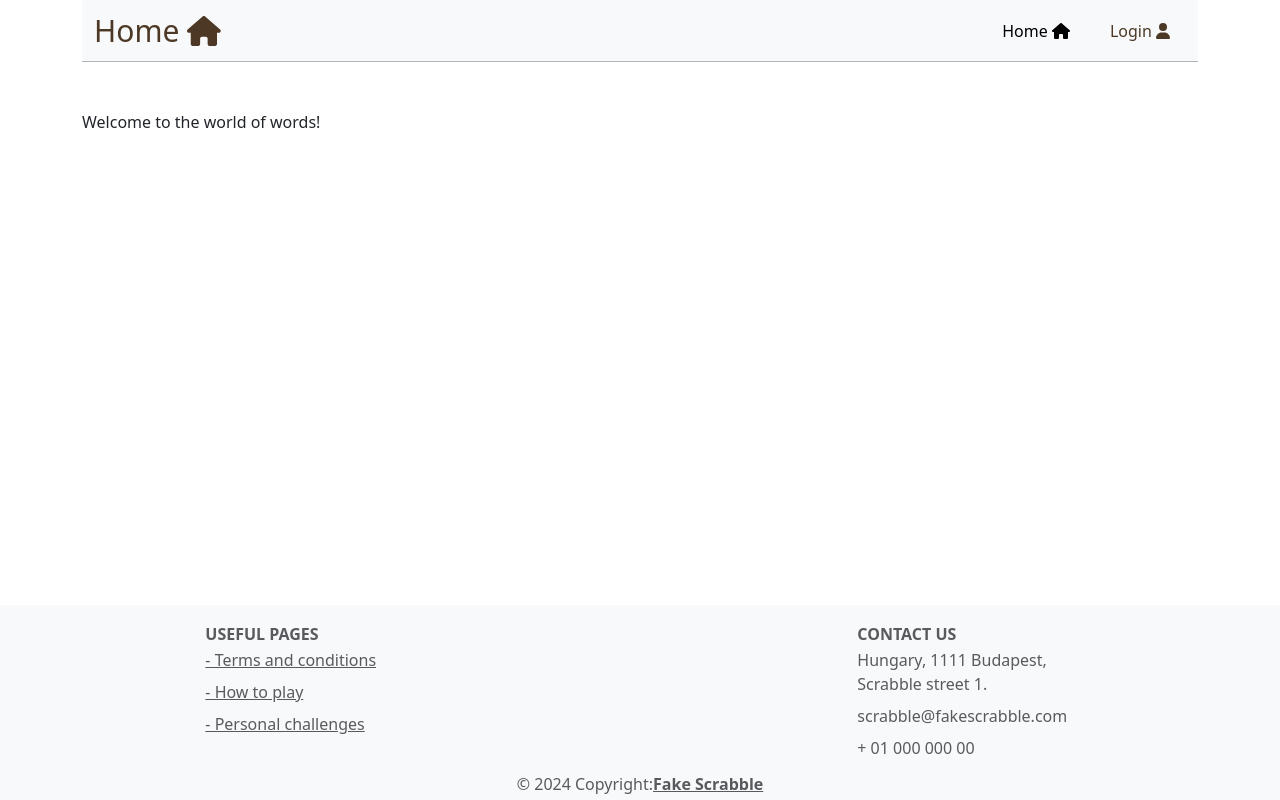
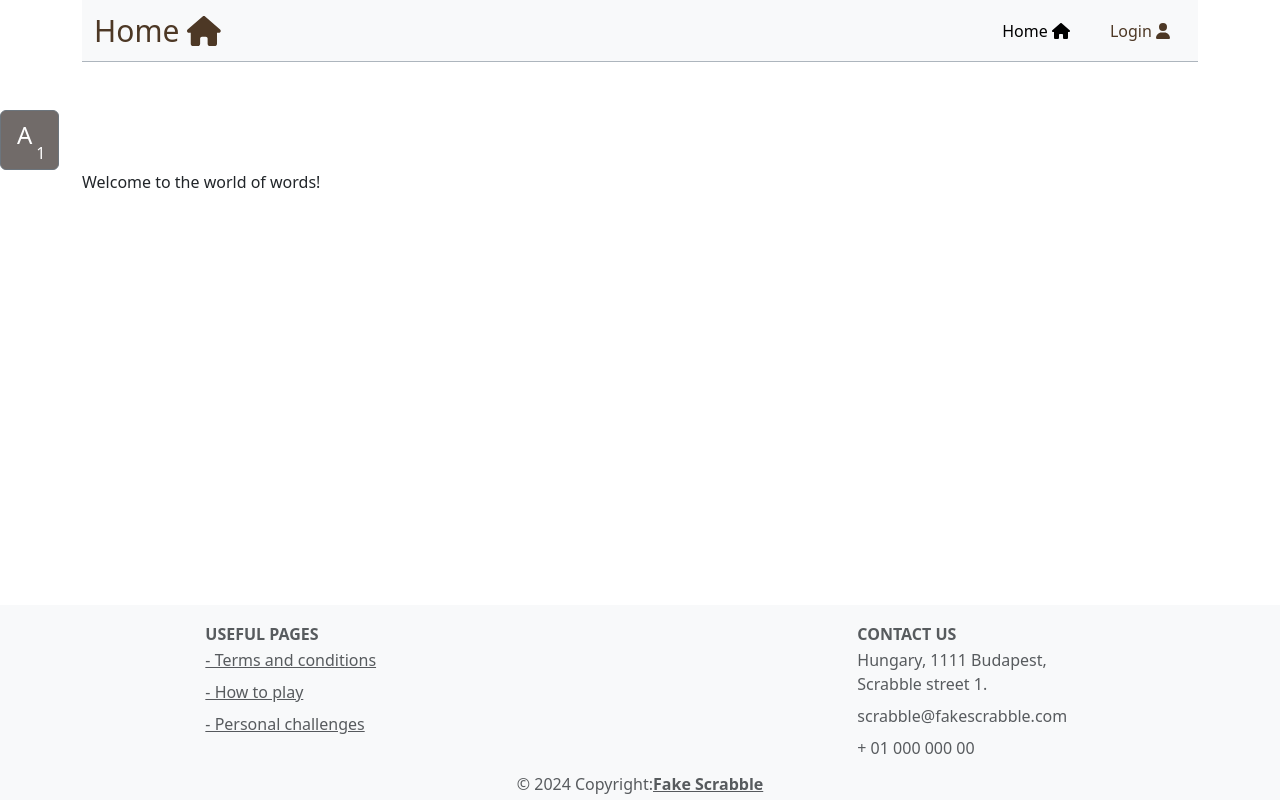
Before and after one commit to orsolyahrubo/scrabble, a React (Create React App) app in the folder app/: page / in a window 1280 px wide. Built offline with nearby package versions, Linux system fonts and the light colour scheme.

Commit message:
Tile with basic style

```diff
--- a/app/src/App.js
+++ b/app/src/App.js
@@ -1,12 +1,13 @@
 import './App.scss';
 import 'bootstrap/dist/css/bootstrap.min.css';
-// import 'bootstrap/dist/js/bootstrap';
+import 'bootstrap/dist/js/bootstrap';
 import { BrowserRouter, Route, Routes } from 'react-router-dom';
 import Header from './components/Header';
 import NotFound from './pages/NotFound';
 import Home from './pages/Home';
 import LoginForm from './pages/LoginForm';
 import Footer from './components/Footer';
+import ScrabbleTitle from './components/ScrabbleTitle';
 
 function App() {
   return (
@@ -14,6 +15,7 @@ function App() {
       <div className="page-container">
         <div className="content-wrap">
           <Header />
+          <ScrabbleTitle />
           <Routes>
             <Route path="*" element={<NotFound />} />
             <Route path="/" element={<Home />} />
--- /dev/null
+++ b/app/src/components/ScrabbleTitle.js
@@ -0,0 +1,24 @@
+import { useEffect, useState } from "react";
+import './ScrabbleTitle.scss'
+
+export default function ScrabbleTitle() {
+    const [letter, setLetter] = useState(null);
+    const [value, setValue] = useState(0);
+
+    useEffect(() => {
+        setLetter('A');
+        setValue('1');
+    }, [])
+
+    // useEffect(() => {
+    //     setLetter(props.letter);
+    //     setValue(props.value);
+    // })
+
+    return (
+        <div className="tile btn btn-secondary d-inline-flex">
+            <p className="px-1 mr-0 w-100 fs-4">{letter}</p>
+            <p className="pt-4 pb-0 m-0 flex-shrink-1">{value}</p>
+        </div>
+    )
+}
--- /dev/null
+++ b/app/src/components/ScrabbleTitle.scss
@@ -0,0 +1,5 @@
+.tile {
+    background-color: rgb(113, 107, 105);
+    padding-bottom: 0;
+    height: fit-content;
+}
```
